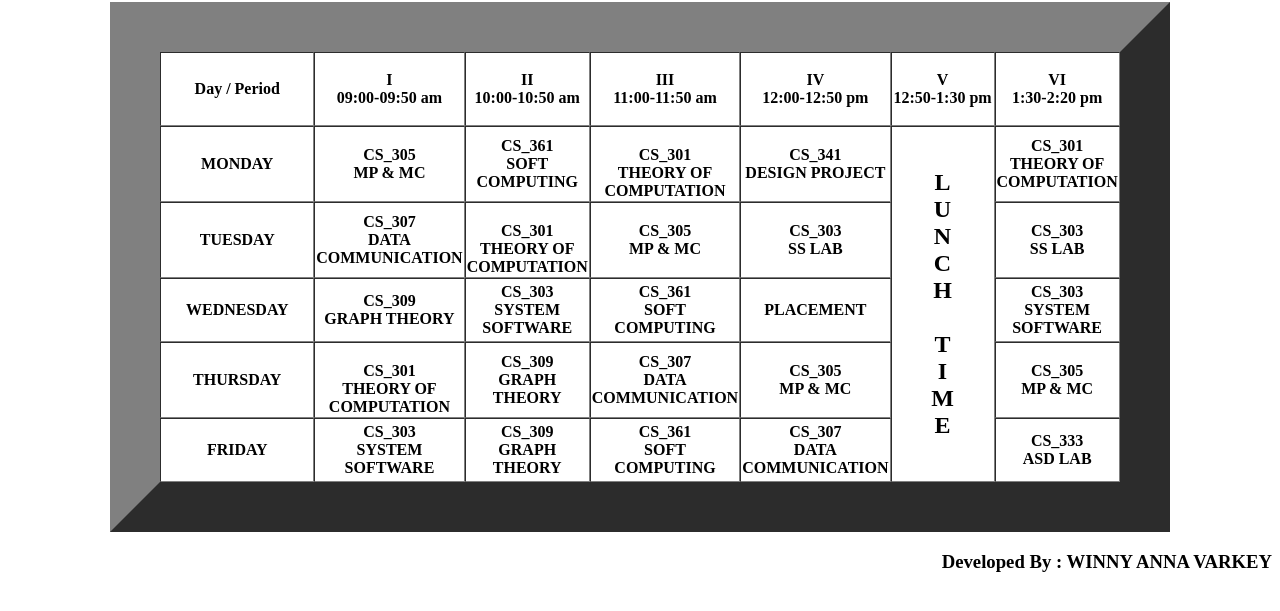
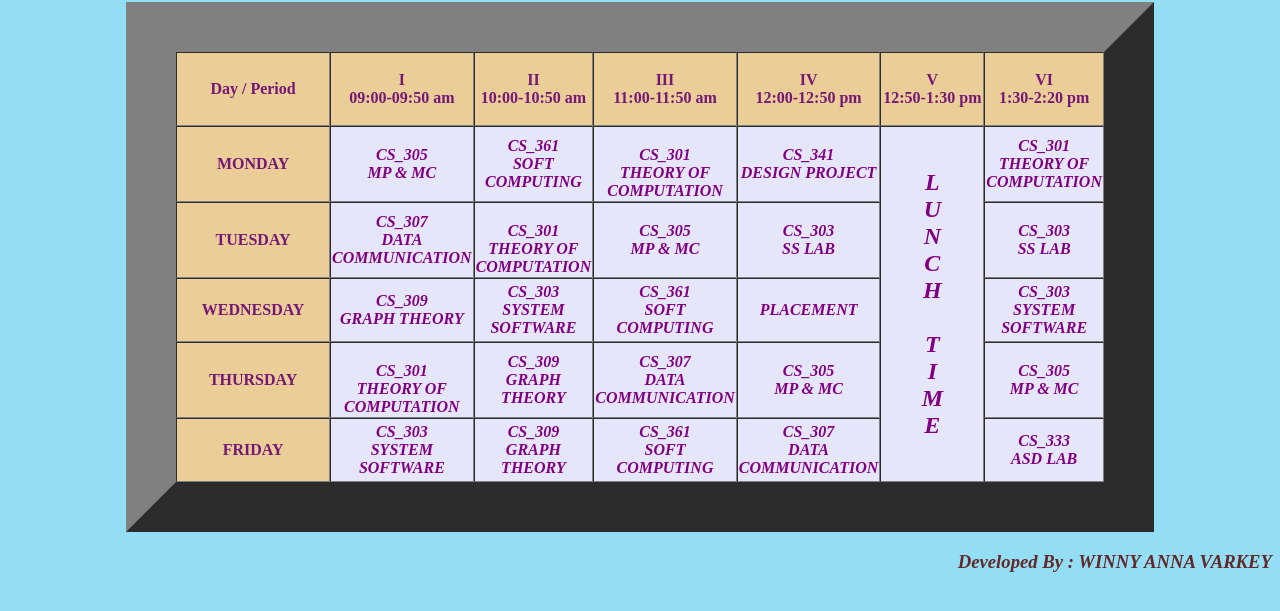
Before and after one commit to Winny20/HTML, a plain HTML site: page index.html in a window 1280 px wide. Shown: the part 141-752 px from the top of the page. Drawn offline with Linux system fonts and the light colour scheme.

Commit message:
Update index.html

```diff
--- a/index.html
+++ b/index.html
@@ -1,7 +1,7 @@
 <!DOCTYPE html>
 <html>
 <head>
-    <link rel="stylesheet" href="csspg.css">
+    <link rel="stylesheet" href="style.css">
     <title>TIMETABLE</title>>
 </head>
 <body>
```
